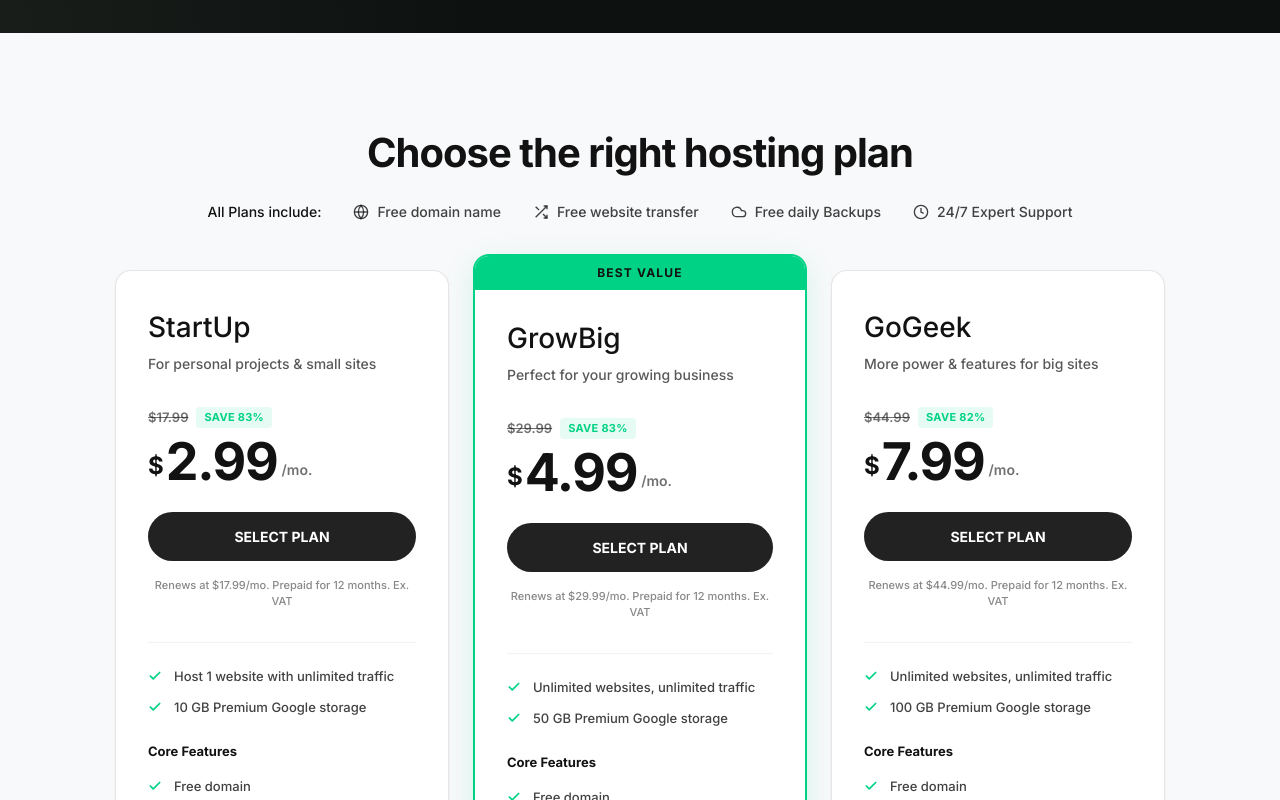
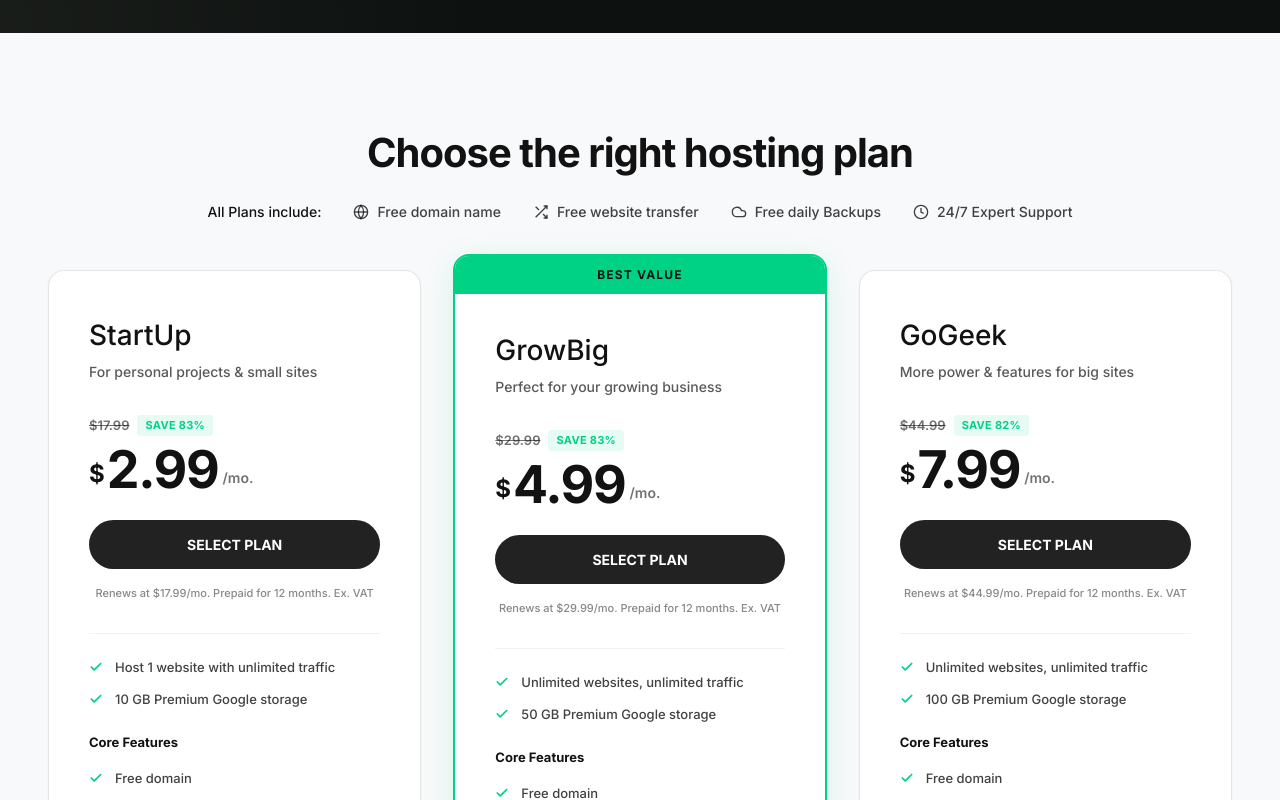
Before and after one commit to dutaalamin/stinger, a React (Vite) app: page /web-hosting in a window 1280 px wide. Shown: the part 900-1700 px from the top of the page. Built offline with nearby package versions, Linux system fonts and the light colour scheme.

Commit message:
Increase sizing of pricing cards

```diff
--- a/src/pages/WebHosting.jsx
+++ b/src/pages/WebHosting.jsx
@@ -160,7 +160,7 @@
 
       {/* 2. Pricing Plans Section */}
       <section id="pricing-plans" className="py-24 bg-[#f8f9fa] border-b border-black/5">
-        <div className="w-full max-w-[1200px] mx-auto px-6 lg:px-8">
+        <div className="w-full max-w-[1350px] mx-auto px-6 lg:px-12">
           <div className="text-center mb-12">
             <h2 className="text-[32px] md:text-[40px] text-[#121212] font-bold mb-4 font-sans tracking-tight">Choose the right hosting plan</h2>
             <div className="flex items-center justify-center gap-x-8 gap-y-3 text-[14px] font-medium text-[#121212]/80 mt-6 flex-wrap">
@@ -172,9 +172,9 @@
             </div>
           </div>
 
-          <div className="grid grid-cols-1 md:grid-cols-3 gap-6 max-w-[1050px] mx-auto">
+          <div className="grid grid-cols-1 md:grid-cols-3 gap-8 w-full">
             {/* Plan 1: StartUp */}
-            <div className="bg-white border border-black/10 rounded-2xl shadow-sm hover:shadow-md transition-shadow duration-300 flex flex-col p-8 pt-10">
+            <div className="bg-white border border-black/10 rounded-2xl shadow-sm hover:shadow-md transition-shadow duration-300 flex flex-col p-10 pt-12">
               <h3 className="text-[28px] font-medium text-[#121212] mb-2 font-sans">StartUp</h3>
               <p className="text-[14px] text-[#121212]/70 mb-8 font-medium">For personal projects & small sites</p>
 
@@ -231,10 +231,10 @@
 
             {/* Plan 2: GrowBig (Highlighted) */}
             <div className="bg-white border-2 border-[#00d285] rounded-2xl shadow-[0_8px_30px_rgba(0,210,133,0.15)] flex flex-col relative overflow-hidden transform md:-translate-y-4">
-              <div className="w-full bg-[#00d285] text-[#121212] text-center py-2 text-[12px] font-black uppercase tracking-widest">
+              <div className="w-full bg-[#00d285] text-[#121212] text-center py-2.5 text-[12px] font-black uppercase tracking-widest">
                 Best Value
               </div>
-              <div className="p-8 pt-8 flex flex-col flex-1">
+              <div className="p-10 pt-10 flex flex-col flex-1">
                 <h3 className="text-[28px] font-medium text-[#121212] mb-2 font-sans">GrowBig</h3>
                 <p className="text-[14px] text-[#121212]/70 mb-8 font-medium">Perfect for your growing business</p>
 
@@ -291,7 +291,7 @@
             </div>
 
             {/* Plan 3: GoGeek */}
-            <div className="bg-white border border-black/10 rounded-2xl shadow-sm hover:shadow-md transition-shadow duration-300 flex flex-col p-8 pt-10">
+            <div className="bg-white border border-black/10 rounded-2xl shadow-sm hover:shadow-md transition-shadow duration-300 flex flex-col p-10 pt-12">
               <h3 className="text-[28px] font-medium text-[#121212] mb-2 font-sans">GoGeek</h3>
               <p className="text-[14px] text-[#121212]/70 mb-8 font-medium">More power & features for big sites</p>
 
```
